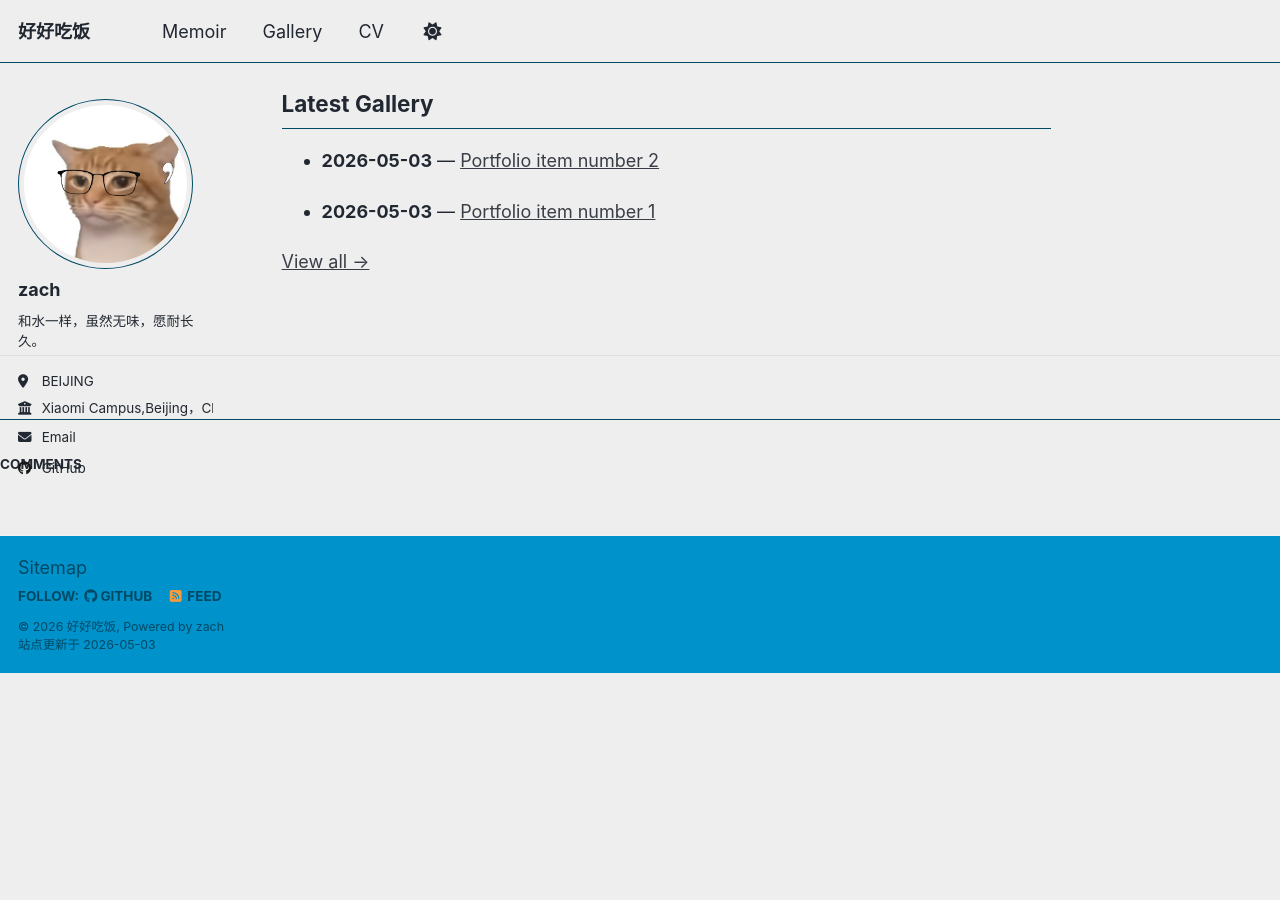
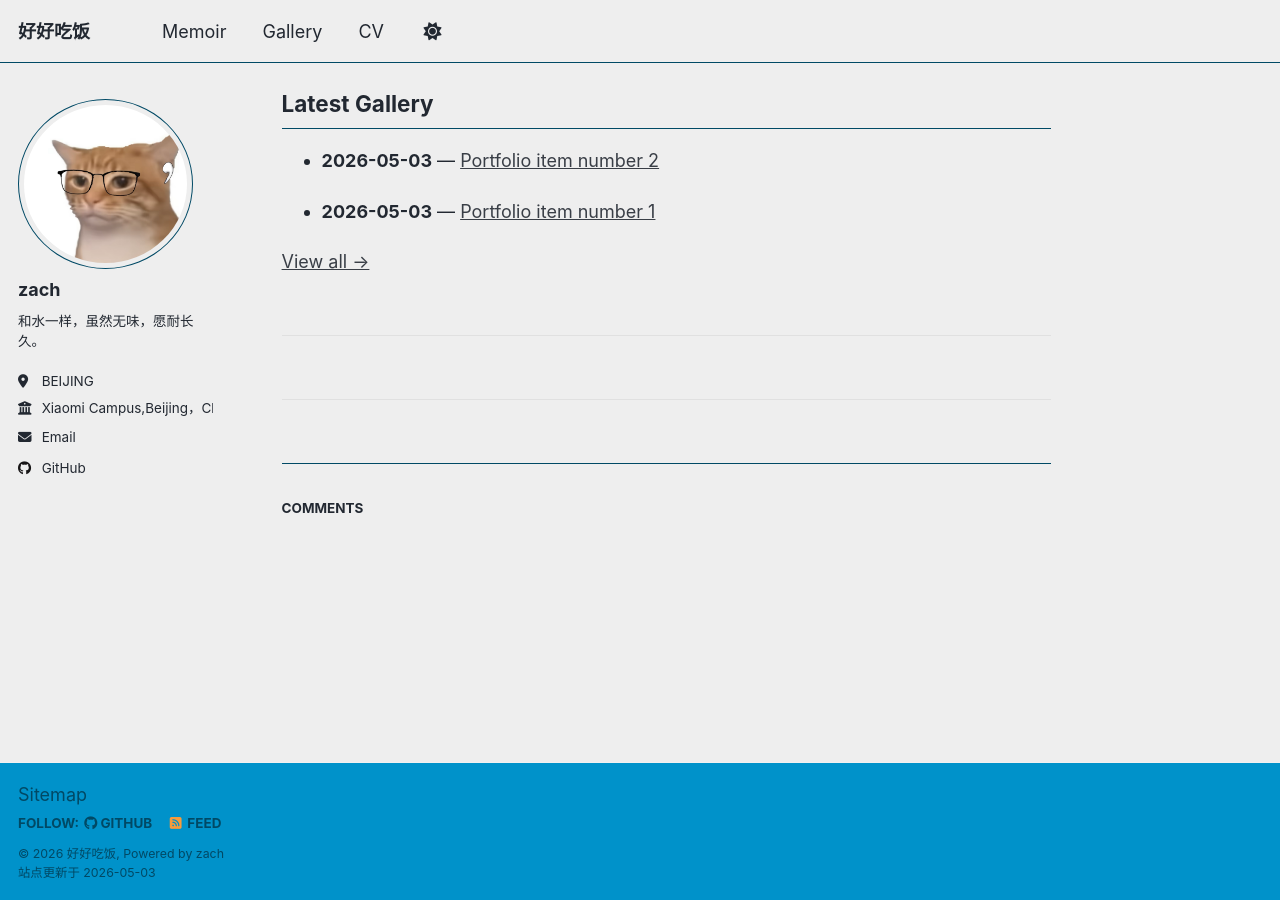
Before and after one commit to zach1219/zach1219.github.io, a Jekyll site: the page built from _pages/about.md, in a window 1280 px wide and 900 px high, scrolled down 585 px. Built offline with Jekyll 4.4.1, drawn with Linux system fonts in a browser that asks for light colours; a script that is not in the unit is left out; comment, search, counter and statistics services are not loaded; before the commit the page ends 1258 px from its top, so only the background shows below that.

Commit message:
Move comments inside article element

```diff
--- a/_layouts/single.html
+++ b/_layouts/single.html
@@ -76,6 +76,12 @@ layout: default
         {% if page.link %}<div><a href="{{ page.link }}" class="btn">{{ site.data.ui-text[site.locale].ext_link_label | default: "Direct Link" }}</a></div>{% endif %}
       </section>
 
+      {% if page.comments != false %}
+        <section class="page__comments">
+          {% include comments.html %}
+        </section>
+      {% endif %}
+
       <footer class="page__meta">
         {% if site.data.ui-text[site.locale].meta_label %}
           <h4 class="page__meta-title">{{ site.data.ui-text[site.locale].meta_label }}</h4>
@@ -104,7 +110,3 @@ layout: default
     </div>
   {% endif %}
 </div>
-
-{% if page.comments != false %}
-  {% include comments.html %}
-{% endif %}
```
